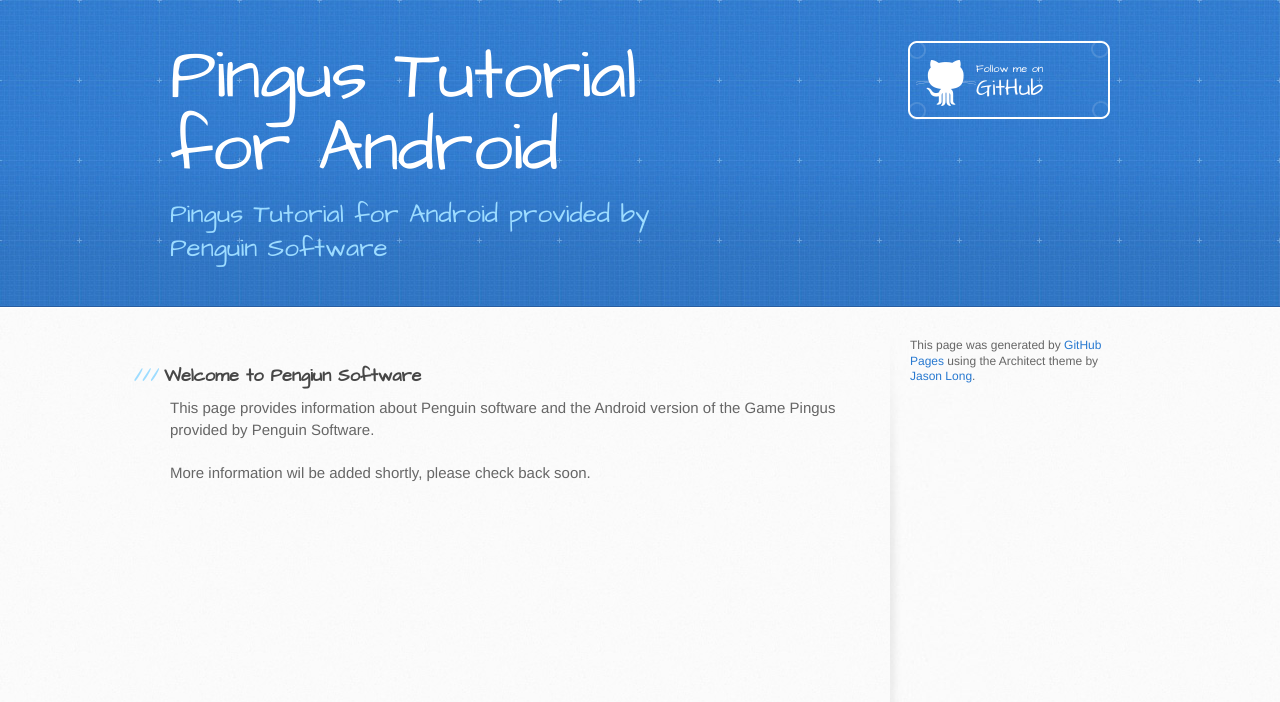
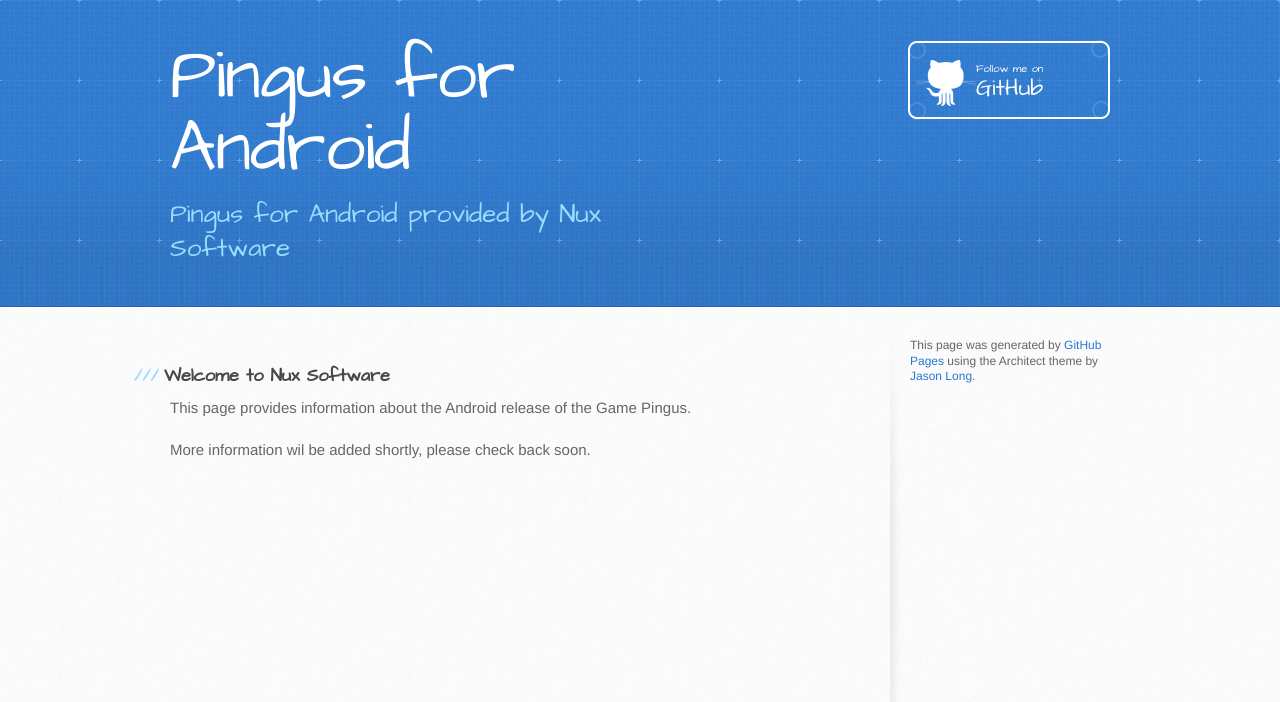
Before and after one commit to bkaindl/bkaindl.github.com, a plain HTML site: page index.html in a window 1280 px wide. Drawn offline with Linux system fonts and the light colour scheme.

Commit message:
Replace master branch with page content via GitHub

```diff
--- a/index.html
+++ b/index.html
@@ -13,14 +13,14 @@
     <script src="//html5shiv.googlecode.com/svn/trunk/html5.js"></script>
     <![endif]-->
 
-    <title>Pingus Tutorial for Android by bkaindl</title>
+    <title>Pingus for Android by bkaindl</title>
   </head>
 
   <body>
     <header>
       <div class="inner">
-        <h1>Pingus Tutorial for Android</h1>
-        <h2>Pingus Tutorial for Android provided by Penguin Software</h2>
+        <h1>Pingus for Android</h1>
+        <h2>Pingus for Android provided by Nux Software</h2>
         <a href="https://github.com/bkaindl" class="button"><small>Follow me on</small>GitHub</a>
       </div>
     </header>
@@ -28,9 +28,9 @@
     <div id="content-wrapper">
       <div class="inner clearfix">
         <section id="main-content">
-          <h3>Welcome to Pengiun Software</h3>
+          <h3>Welcome to Nux Software</h3>
 
-<p>This page provides information about Penguin software and the Android version of the Game Pingus provided by Penguin Software.</p>
+<p>This page provides information about the Android release of the Game Pingus.</p>
 
 <p>More information wil be added shortly, please check back soon.</p>
         </section>
--- a/params.json
+++ b/params.json
@@ -1 +1 @@
-{"body":"### Welcome to Pengiun Software\r\nThis page provides information about Penguin software and the Android version of the Game Pingus provided by Penguin Software.\r\n\r\nMore information wil be added shortly, please check back soon.","note":"Don't delete this file! It's used internally to help with page regeneration.","google":"","tagline":"Pingus Tutorial for Android provided by Penguin Software","name":"Pingus Tutorial for Android"}
+{"google":"","tagline":"Pingus for Android provided by Nux Software","name":"Pingus for Android","body":"### Welcome to Nux Software\r\nThis page provides information about the Android release of the Game Pingus.\r\n\r\nMore information wil be added shortly, please check back soon.","note":"Don't delete this file! It's used internally to help with page regeneration."}
```
